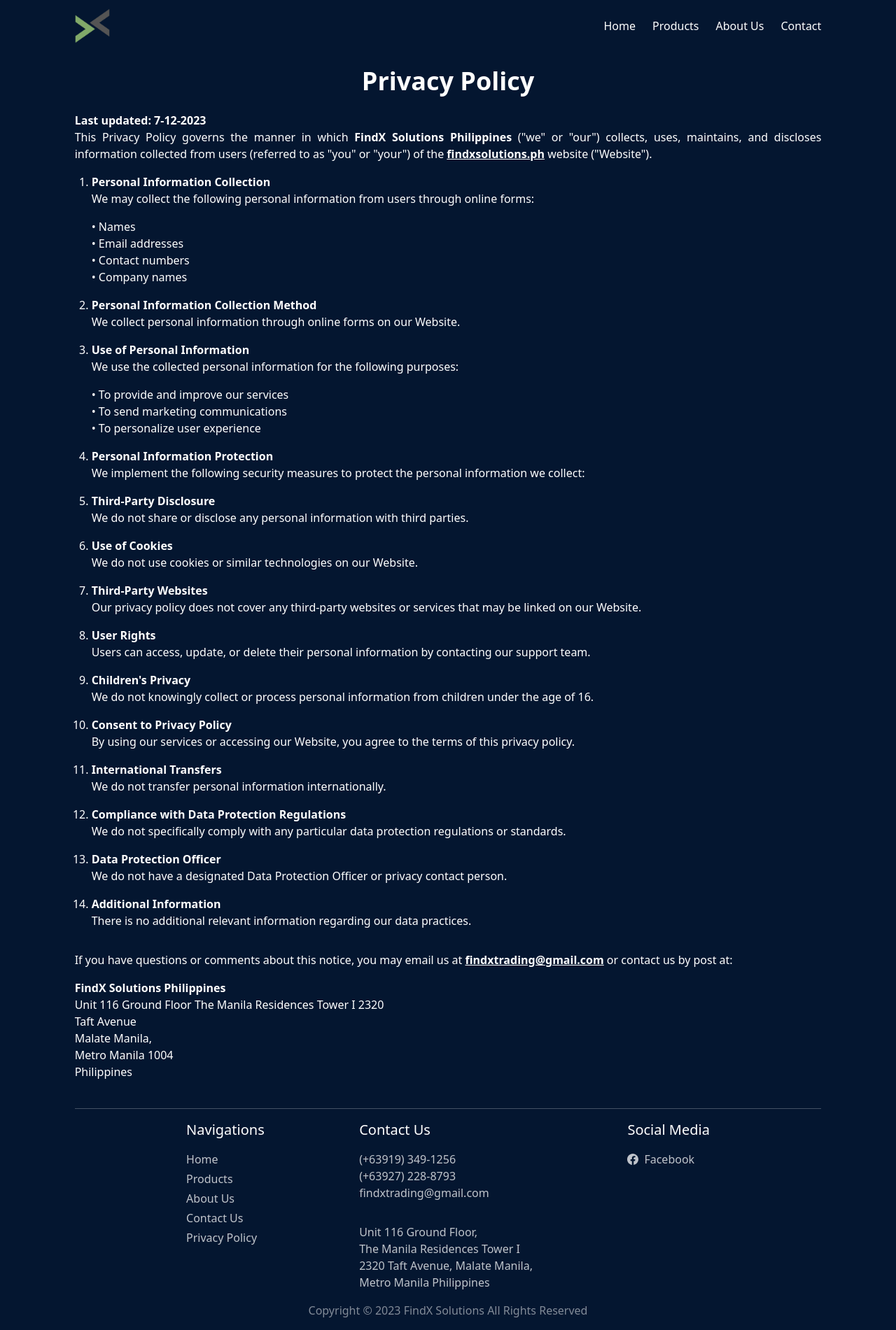
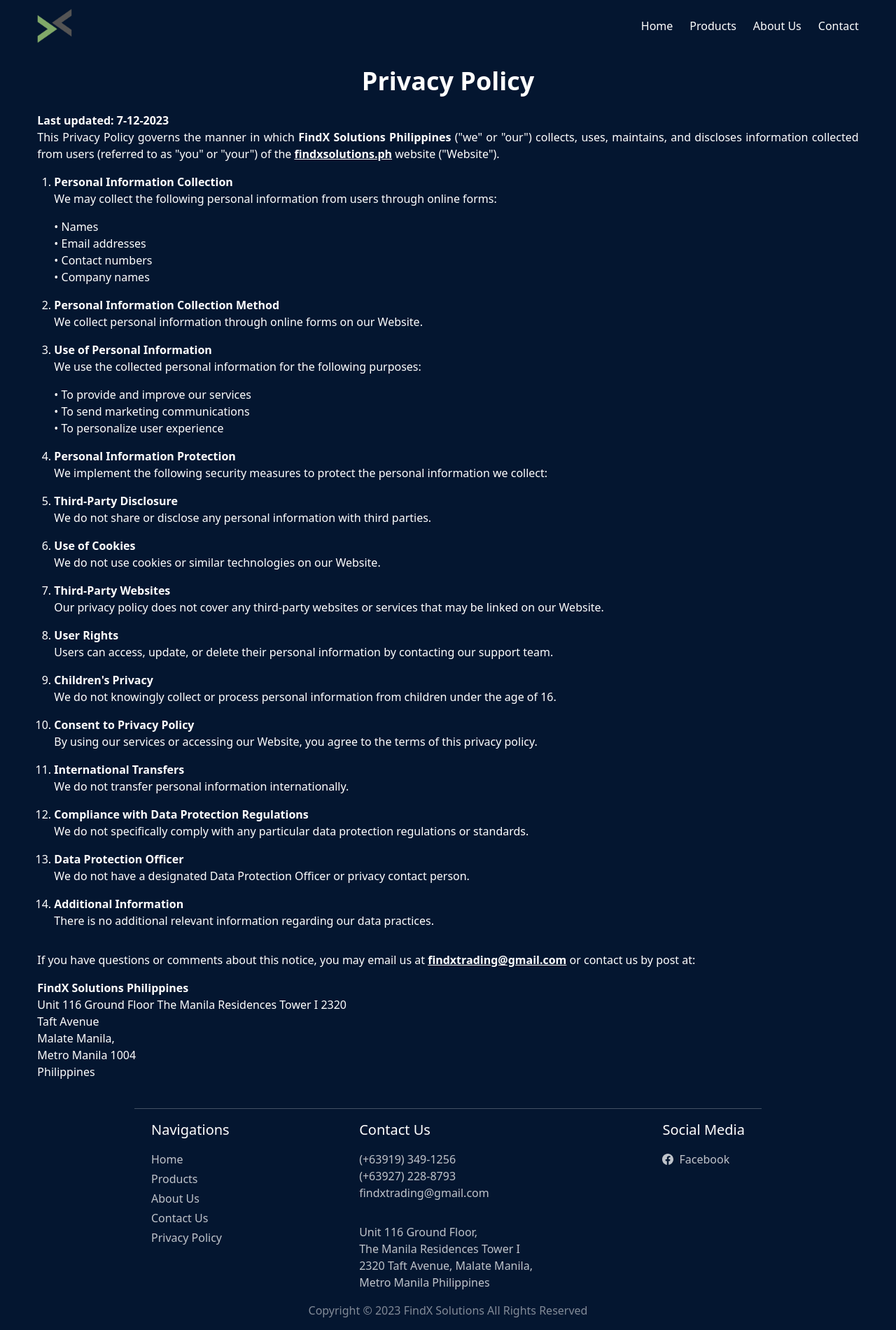
Before and after one commit to kenfrianeza-dev/findxsolutions-landing-page, a Next.js app: page /privacy-policy in a window 1280 px wide. Shown: the whole page at 70% size. Built offline with nearby package versions, Linux system fonts and the light colour scheme.

Commit message:
minor changes to the width of layout

```diff
--- a/src/app/components/AboutSection.tsx
+++ b/src/app/components/AboutSection.tsx
@@ -8,7 +8,7 @@
 	return (
 		<>
 			<section id="about-us" className="bg-customPrimary text-white">
-				<div className="w-5/6 pt-20 pb-20 mx-auto my-auto flex flex-col justify-center items-center gap-8">
+				<div className="lg:max-w-4xl w-11/12 pt-20 pb-20 mx-auto my-auto flex flex-col justify-center items-center gap-8">
 					<motion.h1
 						className="text-3xl text-center"
 						initial={{
--- a/src/app/components/ClientSection.tsx
+++ b/src/app/components/ClientSection.tsx
@@ -53,7 +53,7 @@
 					fill
 				/>
 				<div className="relative bg-customPrimary/60 bg-gradient-to-b from-customPrimary via-transparent to-customPrimary text-white">
-					<div className="relative w-5/6 pt-20 pb-20 mx-auto my-auto">
+					<div className="relative max-w-4xl w-11/12 pt-20 pb-20 mx-auto my-auto">
 						<motion.h1
 							className="text-3xl text-center mb-2"
 							initial={{
--- a/src/app/components/Footer.tsx
+++ b/src/app/components/Footer.tsx
@@ -8,7 +8,7 @@
 	return (
 		<>
 			<footer className="flex flex-col justify-center items-center bg-customPrimary text-white">
-				<div className="w-5/6 md:flex md:justify-evenly sm:grid sm:grid-cols-1 gap-y-4 border-t border-white/25 md:px-6">
+				<div className="max-w-4xl w-11/12 md:flex md:justify-between sm:grid sm:grid-cols-1 gap-y-4 border-t border-white/25 md:px-6">
 					<div className="flex flex-col gap-y-4 mt-4">
 						<h1 className="text-xl">Navigations</h1>
 						<div className="flex flex-col gap-y-1 text-white/75 font-extralight">
@@ -70,7 +70,7 @@
 				</div>
 				<Link
 					href="/"
-					className="w-5/6 text-white/50 hover:text-white md:text-center sm:text-start my-4"
+					className="w-11/12 text-white/50 hover:text-white md:text-center sm:text-start my-4"
 				>
 					Copyright &copy; 2023 FindX Solutions All Rights Reserved
 				</Link>
--- a/src/app/components/HeroSection.tsx
+++ b/src/app/components/HeroSection.tsx
@@ -6,16 +6,16 @@
 const HeroSection = () => {
 	return (
 		<>
+			<section id="hero-section" className="relative">
 				<Image
-				className="object-cover bg-center bg-cover bg-no-repeat -z-[50]"
+					className="absolute object-cover bg-center bg-cover bg-no-repeat -z-[50]"
 					src={background}
 					alt="background"
 					placeholder="blur"
 					fill
 				/>
-			<section id="hero-section">
 				<div className="relative bg-customPrimary/60 bg-gradient-to-b from-transparent via-transparent to-customPrimary text-white">
-					<div className="w-5/6 mx-auto py-24 h-screen">
+					<div className="max-w-4xl w-11/12 mx-auto py-24 h-screen">
 						<div className="flex flex-col justify-center gap-y-6 h-full">
 							<div className="flex flex-col gap-y-1">
 								<motion.div
@@ -50,7 +50,7 @@
 							>
 								<Link
 									href="#products-section"
-									className="text-xl border px-4 py-2 rounded-md hover:bg-white hover:text-customPrimary duration-300"
+									className="text-lg border px-4 py-2 rounded-md hover:bg-white hover:text-customPrimary duration-300"
 								>
 									Get Started
 								</Link>
--- a/src/app/components/Navbar.tsx
+++ b/src/app/components/Navbar.tsx
@@ -40,7 +40,7 @@
 				} duration-300`}
 			>
 				{/* <nav className="fixed w-full text-white z-[999]"> */}
-				<div className="w-5/6 py-3 mx-auto flex justify-between">
+				<div className="w-11/12 py-3 mx-auto flex justify-between">
 					<Link
 						href="/"
 						className="flex items-center justify-center"
--- a/src/app/components/ProductSection.tsx
+++ b/src/app/components/ProductSection.tsx
@@ -8,7 +8,7 @@
 	return (
 		<>
 			<section id="products-section" className="bg-customPrimary text-white">
-				<div className="w-5/6 pt-20 pb-20 mx-auto my-auto">
+				<div className="max-w-4xl w-11/12 pt-20 pb-20 mx-auto my-auto">
 					<motion.h1
 						className="text-3xl text-center mb-2"
 						initial={{
--- a/src/app/components/QuoteSection.tsx
+++ b/src/app/components/QuoteSection.tsx
@@ -110,7 +110,7 @@
 				id="contact-section"
 				className="bg-customPrimary text-white z-50"
 			>
-				<div className="w-5/6 pt-10 pb-20 mx-auto my-auto flex flex-col justify-center items-center gap-8">
+				<div className="max-w-6xl w-11/12 pt-10 pb-20 mx-auto my-auto flex flex-col justify-center items-center gap-8">
 					<motion.h1
 						className="text-3xl text-center"
 						initial={{
@@ -124,7 +124,7 @@
 					<Form {...form}>
 						<motion.form
 							onSubmit={handleSubmit(onSubmit)}
-							className="flex flex-col gap-4 w-full sm:w-1/2"
+							className="flex flex-col gap-4 w-full sm:w-4/5"
 							initial={{
 								opacity: 0,
 							}}
--- a/src/app/layout.tsx
+++ b/src/app/layout.tsx
@@ -17,7 +17,7 @@
 }) {
 	return (
 		<html lang="en">
-			<body>
+			<body className="min-w-[280px] ">
 				<Navbar />
 				{children}
 				<Footer />
--- a/src/app/learn-more/page.tsx
+++ b/src/app/learn-more/page.tsx
@@ -27,7 +27,7 @@
 					fill
 				/> */}
 				<div className="relative flex w-full min-h-screen bg-customPrimary/60 bg-gradient-to-b from-transparent via-transparent to-customPrimary text-white">
-					<div className="m-20 w-5/6 mx-auto text-white flex flex-col justify-center items-center gap-y-6">
+					<div className="m-20 w-11/12 mx-auto text-white flex flex-col justify-center items-center gap-y-6">
 						<motion.h1
 							initial={{
 								opacity: 0,
--- a/src/app/privacy-policy/page.tsx
+++ b/src/app/privacy-policy/page.tsx
@@ -10,7 +10,7 @@
 const PrivacyPolicy: FC<PrivacyPolicyProps> = () => {
 	return (
 		<div className="bg-customPrimary w-full min-h-screen pt-24 pb-10">
-			<div className="w-5/6 mx-auto text-white flex flex-col gap-y-6">
+			<div className="w-11/12 mx-auto text-white flex flex-col gap-y-6">
 				<h1 className="text-4xl text-center font-bold">Privacy Policy</h1>
 				<div className="flex flex-col gap-y-4">
 					<PolicyHeader />
--- a/src/app/products/[...category]/page.tsx
+++ b/src/app/products/[...category]/page.tsx
@@ -14,7 +14,7 @@
 	return (
 		<>
 			<div className="bg-customPrimary w-full min-h-screen pt-24 pb-10">
-				<div className="w-5/6 mx-auto text-white flex flex-col gap-y-6">
+				<div className="max-w-6xl w-11/12 mx-auto text-white flex flex-col gap-y-6">
 					<h1 className="text-3xl text-center">{data[0].category}</h1>
 					<ProductCard data={data} />
 				</div>
```
Also changed, not shown: src/app/page.tsx (indentation only). Lines whose indentation alone changed are shown as unchanged.
